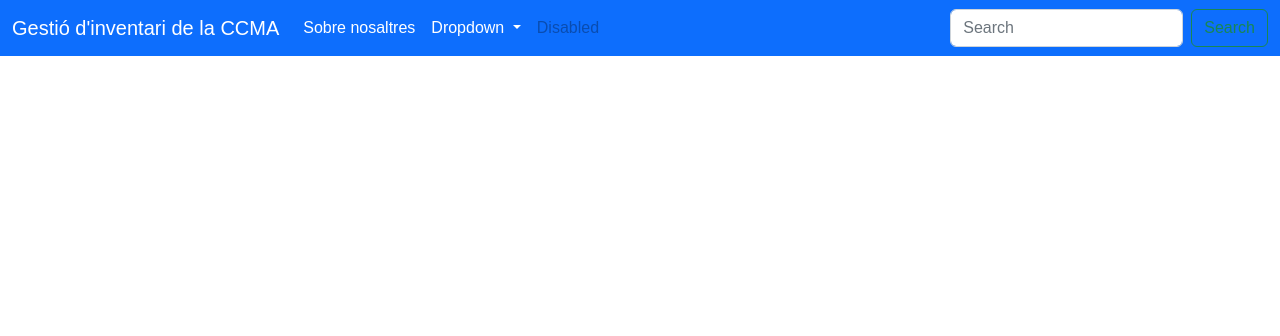
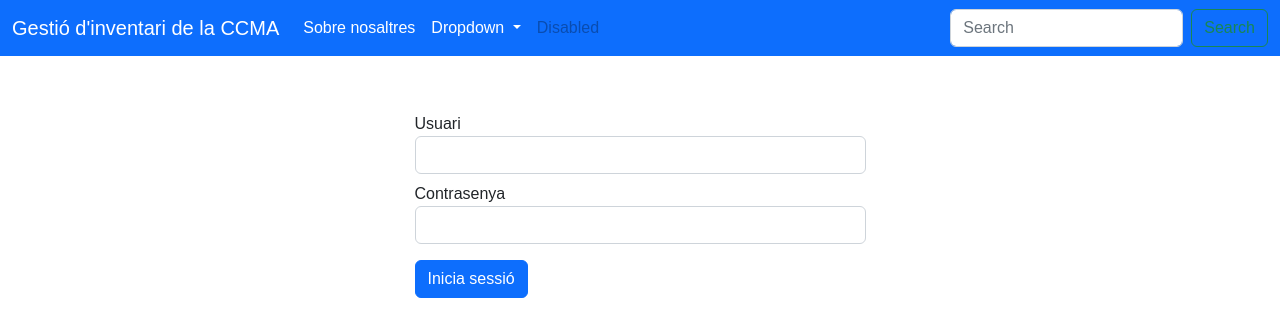
Before and after one commit to abatllees/tfgUOC, a Vue app: page /login in a window 1280 px wide. Shown: the top 336 px of the page. Built offline with nearby package versions, Linux system fonts and the light colour scheme.

Commit message:
This is a message

```diff
--- a/src/App.vue
+++ b/src/App.vue
@@ -1,6 +1,8 @@
 <template>
   <NavBar/>
-  <router-view/>
+  <main class="container my-5">
+    <router-view/>
+  </main>
 </template>
 
 <script>
--- /dev/null
+++ b/src/components/LoginForm.vue
@@ -0,0 +1,43 @@
+<template>
+    <form @submit.prevent="handleLogin()">
+        <div class="form-group my-2">
+            <label for="emailLogin">Usuari</label>
+            <input type="email" class="form-control" id="emailLogin" aria-describedby="emailHelp" v-model="this.email">
+        </div>
+        <div class="form-group my-2">
+            <label for="passwordLogin">Contrasenya</label>
+            <input type="password" class="form-control" id="passwordLogin" v-model="this.password">
+        </div>
+        <button type="submit" class="btn btn-primary my-2">Inicia sessió</button>
+    </form>
+</template>
+<script>
+export default {
+    name: 'LoginForm',
+    components:{
+
+    },
+    data(){
+        return{
+            email: null,
+            password: null
+        }
+    },
+    computed:{
+
+    },
+    methods:{
+        handleLogin: function(){
+            console.log(this.email)
+            console.log(this.password)
+        }
+    }
+}
+</script>
+
+<style scoped>
+form{
+    margin: 5px solid #bb0000;
+    margin-right: 30px solid #bb0000
+}
+</style>
--- a/src/router/index.js
+++ b/src/router/index.js
@@ -1,11 +1,13 @@
 import { createRouter, createWebHistory } from 'vue-router'
-import HomeView from '../views/HomeView.vue'
+
+import DashboardView from '../views/DashboardView.vue'
+import LoginView from '@/views/LoginView.vue'
 
 const routes = [
   {
     path: '/',
     name: 'home',
-    component: HomeView
+    component: DashboardView
   },
   {
     path: '/about',
@@ -14,6 +16,11 @@ const routes = [
     // this generates a separate chunk (about.[hash].js) for this route
     // which is lazy-loaded when the route is visited.
     component: () => import(/* webpackChunkName: "about" */ '../views/AboutView.vue')
+  },
+  {
+    path: '/login',
+    name: 'login',
+    component: LoginView
   }
 ]
 
--- /dev/null
+++ b/src/views/DashboardView.vue
@@ -0,0 +1,15 @@
+<template>
+  <main>
+    <h1 class="text-center">Tauler principal</h1>
+  </main>
+</template>
+
+<script>
+
+export default {
+  name: 'DashboardView',
+  components: {
+
+  }
+}
+</script>
--- a/src/views/HomeView.vue
+++ /dev/null
@@ -1,21 +0,0 @@
-<template>
-  <div class="home">
-    <img alt="Vue logo" src="../assets/logo.png">
-    <HelloWorld msg="Welcome to Your Vue.js App"/>
-    <button class="btn btn-primary">Primary</button>
-    <button class="btn btn-secondary">Secondary</button>
-    <button class="btn btn-orange">Secondary</button>
-  </div>
-</template>
-
-<script>
-// @ is an alias to /src
-import HelloWorld from '@/components/HelloWorld.vue'
-
-export default {
-  name: 'HomeView',
-  components: {
-    HelloWorld
-  }
-}
-</script>
--- /dev/null
+++ b/src/views/LoginView.vue
@@ -0,0 +1,32 @@
+<template>
+    <section class="row">
+        <div class="col col-md-5 col-sm-9 mx-auto">
+            <LoginForm></LoginForm>
+        </div>
+    </section>
+</template>
+<script>
+import LoginForm from "@/components/LoginForm.vue"
+
+export default {
+    name: 'LoginView',
+    components:{
+        LoginForm
+    },
+    data(){
+        return{
+            email: null,
+            password: null
+        }
+    },
+    computed:{
+
+    },
+    methods:{
+        handleLogin: function(){
+            console.log(this.email)
+            console.log(this.password)
+        }
+    }
+}
+</script>
```
